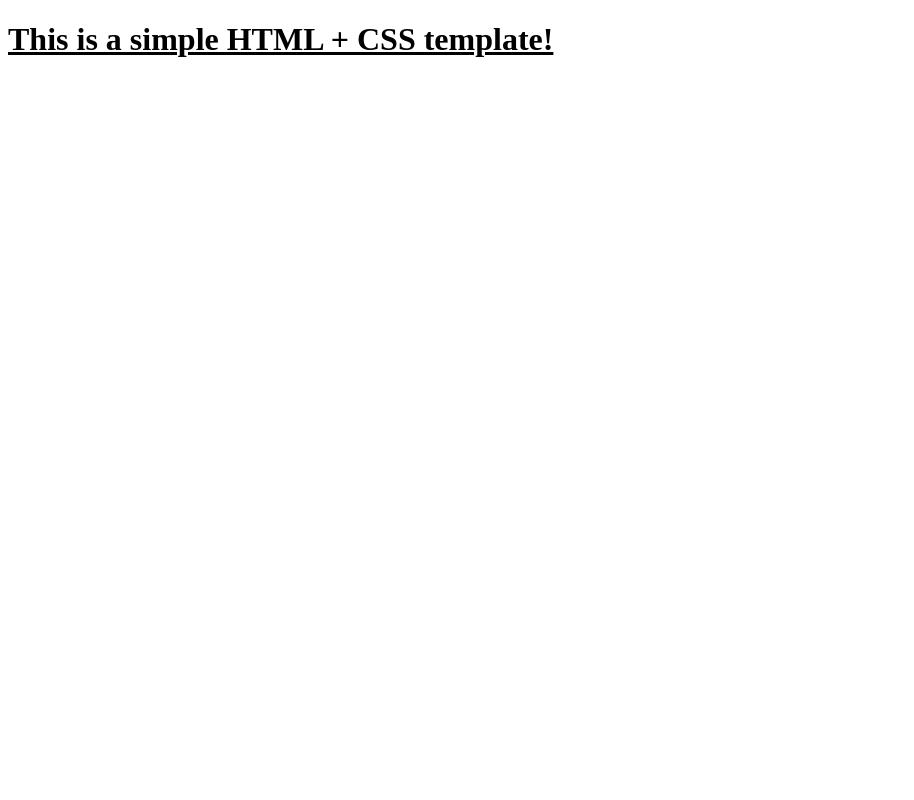
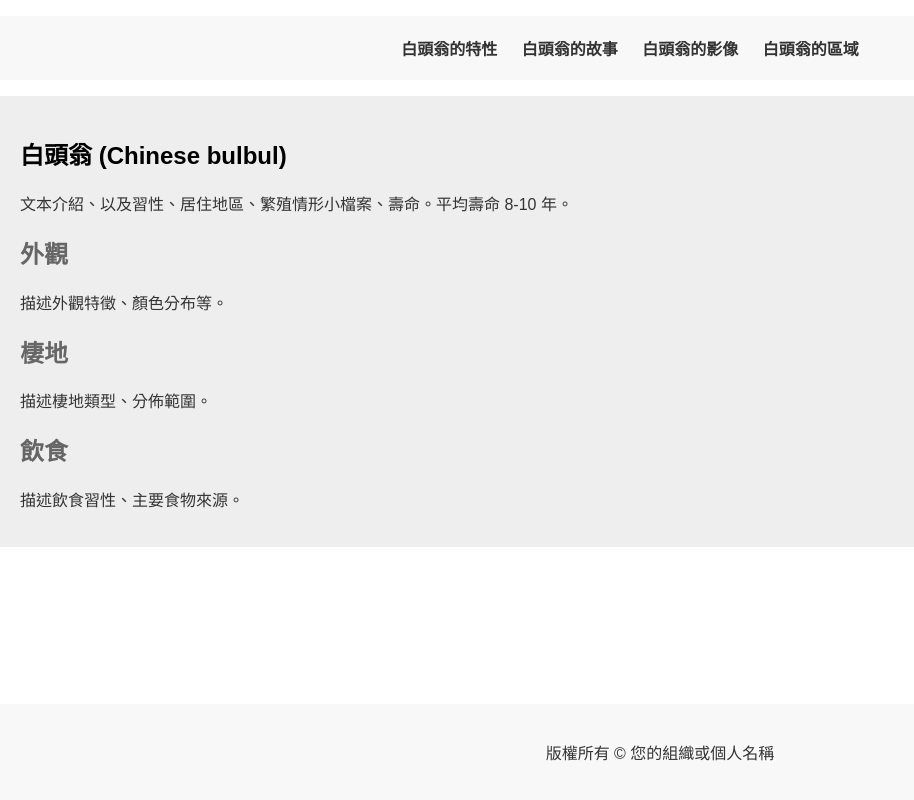
Before and after one commit to linda84715/chinese_bulbul_front-end, a website: page index.html in a window 1280 px wide. Shown: the whole page, without its empty margins (0-914 px from the left). Drawn offline with Linux system fonts and the light colour scheme.

Commit message:
Sandbox snapshot commit

```diff
--- a/index.html
+++ b/index.html
@@ -1,13 +1,40 @@
 <!DOCTYPE html>
-<html lang="en">
+<html lang="zh-TW">
   <head>
     <meta charset="UTF-8" />
     <meta name="viewport" content="width=device-width, initial-scale=1.0" />
-    <meta http-equiv="X-UA-Compatible" content="ie=edge" />
-    <title>HTML + CSS</title>
+    <title>白頭翁 (Chinese bulbul)</title>
     <link rel="stylesheet" href="styles.css" />
   </head>
   <body>
-    <h1>This is a simple HTML + CSS template!</h1>
+    <header>
+      <nav>
+        <ul>
+          <li>白頭翁的特性</li>
+          <li>白頭翁的故事</li>
+          <li>白頭翁的影像</li>
+          <li>白頭翁的區域</li>
+        </ul>
+      </nav>
+    </header>
+    <main>
+      <section class="introduction">
+        <h1>白頭翁 (Chinese bulbul)</h1>
+        <p>
+          文本介紹、以及習性、居住地區、繁殖情形小檔案、壽命。平均壽命 8-10 年。
+        </p>
+      </section>
+      <section class="details">
+        <h2>外觀</h2>
+        <p>描述外觀特徵、顏色分布等。</p>
+        <h2>棲地</h2>
+        <p>描述棲地類型、分佈範圍。</p>
+        <h2>飲食</h2>
+        <p>描述飲食習性、主要食物來源。</p>
+      </section>
+    </main>
+    <footer>
+      <p>版權所有 © 您的組織或個人名稱</p>
+    </footer>
   </body>
 </html>
--- a/styles.css
+++ b/styles.css
@@ -1,3 +1,52 @@
-h1 {
-  text-decoration: underline;
+/* styles.css */
+body {
+  font-family: "Arial", sans-serif;
+  margin: 0;
+  padding: 0;
+  color: #333;
 }
+
+header nav ul {
+  list-style-type: none;
+  background: #f8f8f8;
+  padding: 20px;
+  text-align: center;
+}
+
+header nav ul li {
+  display: inline;
+  margin-right: 20px;
+  font-weight: bold;
+}
+
+main {
+  padding: 20px;
+  background: #eee;
+}
+
+main .introduction h1 {
+  color: #000;
+}
+
+main .details h2 {
+  color: #666;
+}
+
+footer {
+  text-align: center;
+  padding: 20px;
+  background: #f8f8f8;
+  position: fixed;
+  width: 100%;
+  bottom: 0;
+}
+
+@media (max-width: 768px) {
+  header nav ul {
+    text-align: left;
+  }
+  header nav ul li {
+    display: block;
+    margin-bottom: 10px;
+  }
+}
```
